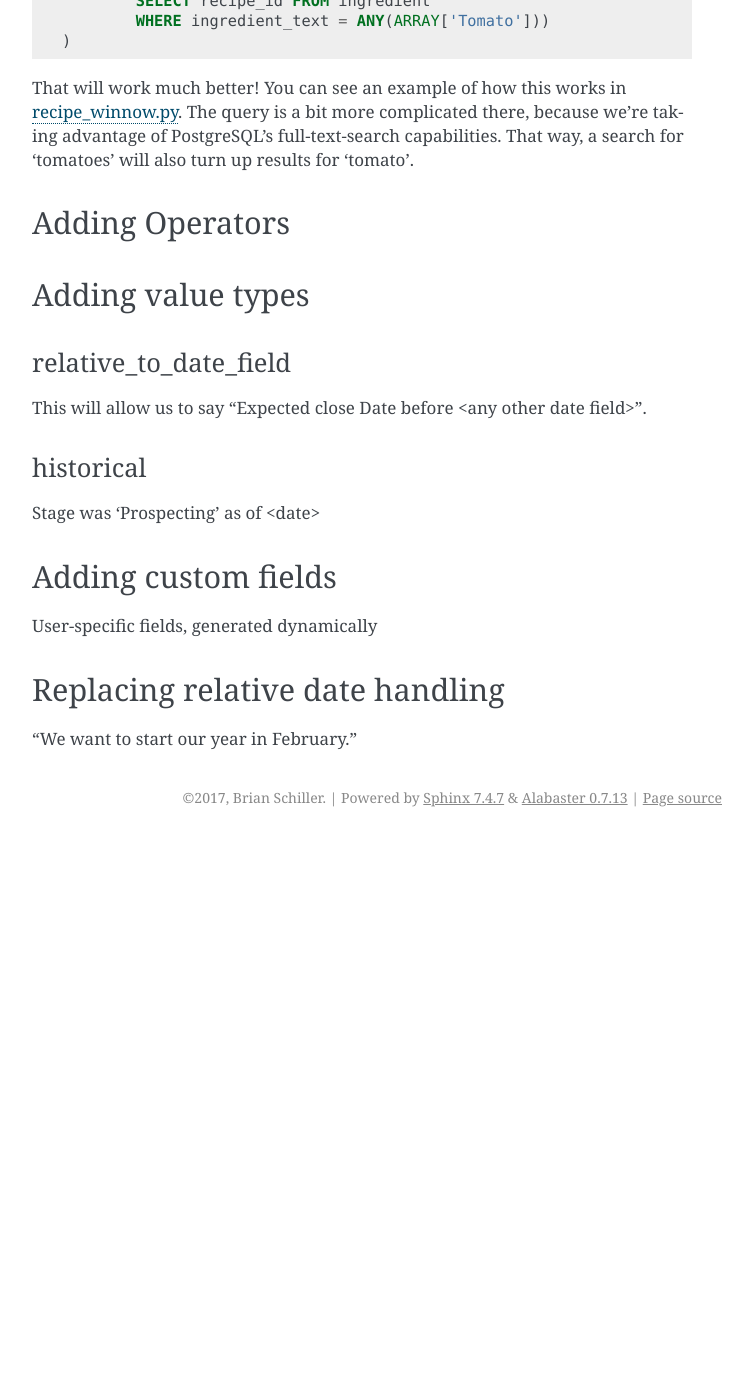
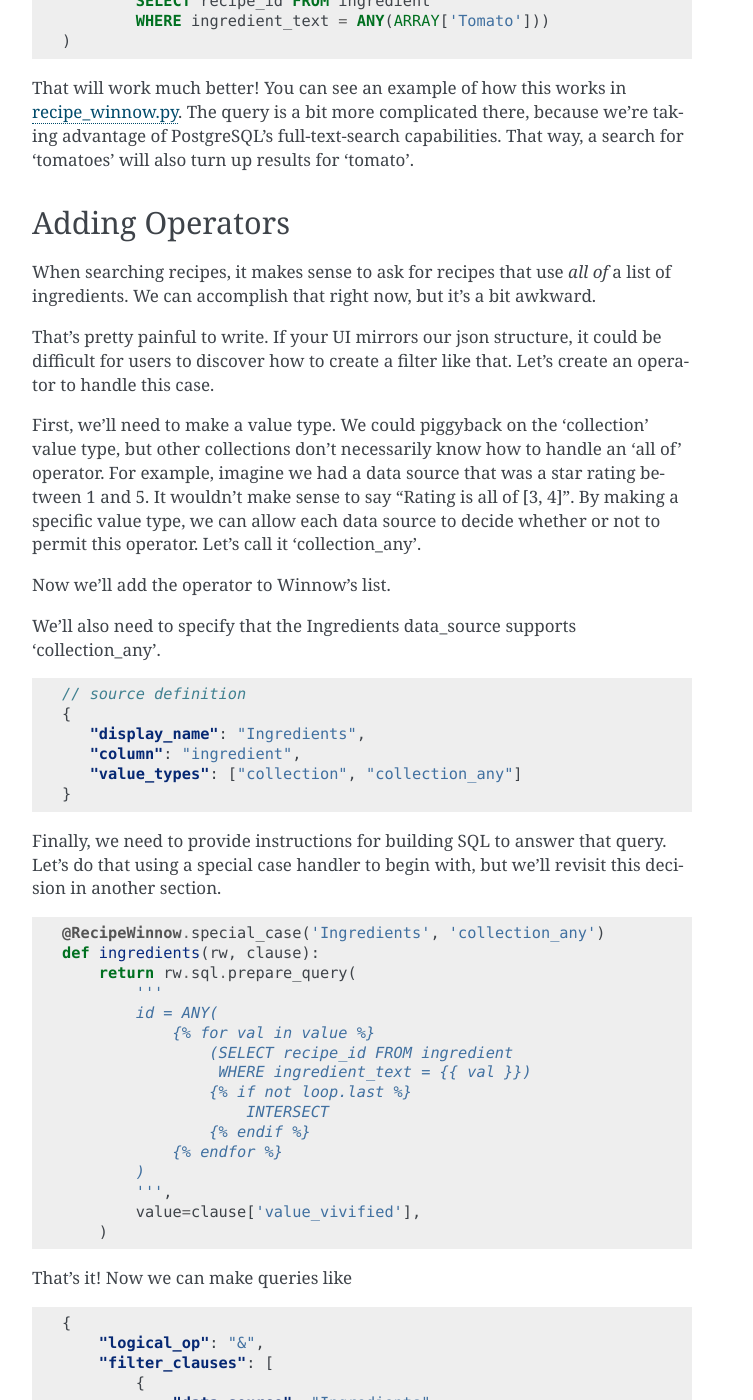
Before and after one commit to bgschiller/winnow, a Sphinx documentation site: the page built from docs/extending_winnow.rst, in a window 1280 px wide and 1400 px high, scrolled down 2081 px. Shown: the whole window, without its empty margins (388-1141 px from the left). Built offline with Sphinx 7.4.7, drawn with Linux system fonts in a browser that asks for light colours; before the commit the page ends 2918 px from its top, so only the background shows below that; some of the changed text lies outside the part shown.

Commit message:
adding an operator docs

```diff
--- a/docs/extending_winnow.rst
+++ b/docs/extending_winnow.rst
@@ -92,6 +92,113 @@ That will work much better! You can see an example of how this works in `recipe_
 Adding Operators
 ----------------
 
+When searching recipes, it makes sense to ask for recipes that use *all of* a list of ingredients. We can accomplish that right now, but it's a bit awkward.
+
+.. code-block json
+
+    {
+        "logical_op": "&",
+        "filter_clauses": [
+            {
+                "data_source": "Ingredients",
+                "operator": "any of",
+                "value": ["Tomato"]
+            },
+            {
+                "data_source": "Ingredients",
+                "operator": "any of",
+                "value": ["Basil"]
+            },
+            {
+                "data_source": "Ingredients",
+                "operator": "any of",
+                "value": ["Mozzarella"],
+            }
+        ]
+    }
+
+That's pretty painful to write. If your UI mirrors our json structure, it could be difficult for users to discover how to create a filter like that. Let's create an operator to handle this case.
+
+First, we'll need to make a value type. We could piggyback on the 'collection' value type, but other collections don't necessarily know how to handle an 'all of' operator. For example, imagine we had a data source that was a star rating between 1 and 5. It wouldn't make sense to say "Rating is all of [3, 4]". By making a specific value type, we can allow each data source to decide whether or not to permit this operator. Let's call it 'collection_any'.
+
+Now we'll add the operator to Winnow's list.
+
+.. code-block python
+
+    class RecipeWinnow(Winnow):
+
+        operators = Winnow.operators + [
+            {
+                'name': 'all of',
+                'value_type': 'collection_all',
+                'negative': False
+            },
+        ]
+
+We'll also need to specify that the Ingredients data_source supports 'collection_any'.
+
+.. code-block :: json
+
+    // source definition
+    {
+       "display_name": "Ingredients",
+       "column": "ingredient",
+       "value_types": ["collection", "collection_any"]
+    }
+
+Finally, we need to provide instructions for building SQL to answer that query. Let's do that using a special case handler to begin with, but we'll revisit this decision in another section.
+
+.. code-block :: python
+
+    @RecipeWinnow.special_case('Ingredients', 'collection_any')
+    def ingredients(rw, clause):
+        return rw.sql.prepare_query(
+            '''
+            id = ANY(
+                {% for val in value %}
+                    (SELECT recipe_id FROM ingredient
+                     WHERE ingredient_text = {{ val }})
+                    {% if not loop.last %}
+                        INTERSECT
+                    {% endif %}
+                {% endfor %}
+            )
+            ''',
+            value=clause['value_vivified'],
+        )
+
+That's it! Now we can make queries like
+
+.. code-block :: json
+
+    {
+        "logical_op": "&",
+        "filter_clauses": [
+            {
+                "data_source": "Ingredients",
+                "operator": "all of",
+                "value": ["Tomato", "Basil", "Mozzarella"]
+            }
+        ]
+    }
+
+to produce SQL like
+
+.. code-block :: sql
+
+    id = ANY(
+
+        (SELECT recipe_id FROM ingredient
+         WHERE ingredient_text = 'Tomato')
+            INTERSECT
+        (SELECT recipe_id FROM ingredient
+         WHERE ingredient_text = 'Basil')
+            INTERSECT
+        (SELECT recipe_id FROM ingredient
+         WHERE ingredient_text = 'Mozzarella')
+
+    )
+
 Adding value types
 ------------------
 
```
